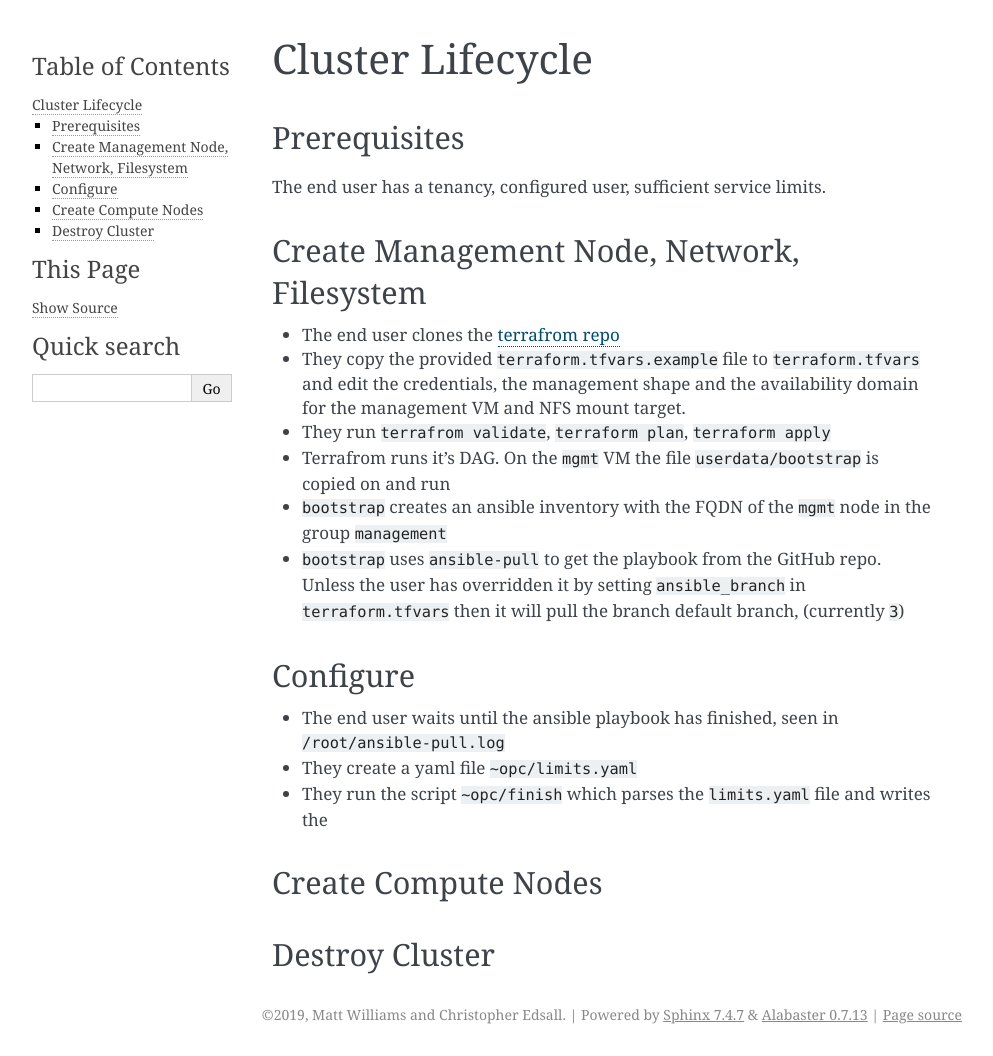
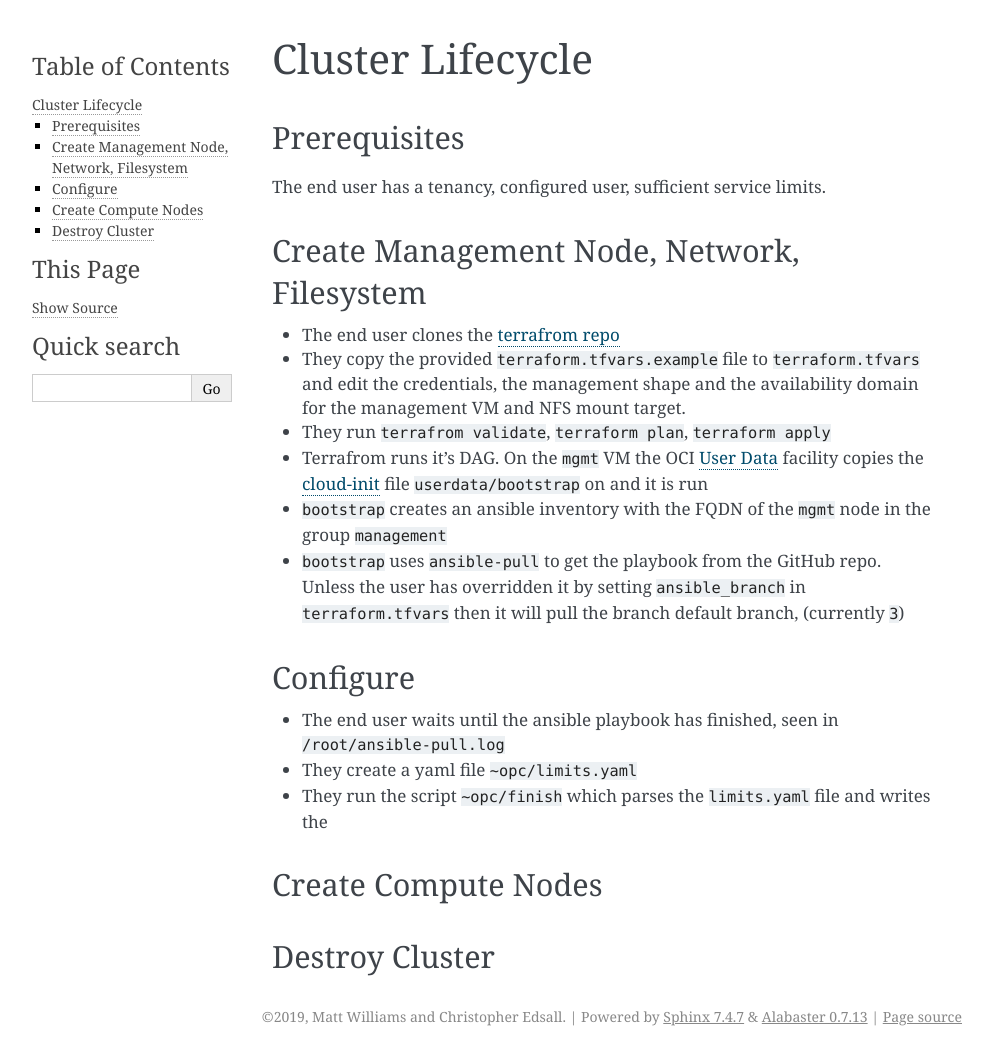
Before and after one commit to christopheredsall/citc-architecture, a Sphinx documentation site: the page built from source/cluster-lifecycle.rst, in a window 1280 px wide. Shown: the whole page, without its empty margins (148-1141 px from the left). Built offline with Sphinx 7.4.7, drawn with Linux system fonts in a browser that asks for light colours.

Commit message:
Add links to Oracle User Data and cloud-init

```diff
--- a/source/cluster-lifecycle.rst
+++ b/source/cluster-lifecycle.rst
@@ -14,7 +14,10 @@ Create Management Node, Network, Filesystem
   ``terraform.tfvars`` and edit the credentials, the management shape and the
   availability domain for the management VM and NFS mount target.
 - They run ``terrafrom validate``, ``terraform plan``,  ``terraform apply``
-- Terrafrom runs it's DAG. On the ``mgmt`` VM the file ``userdata/bootstrap`` is copied on and run
+- Terrafrom runs it's DAG. On the ``mgmt`` VM the OCI
+  `User Data <https://docs.cloud.oracle.com/iaas/Content/Compute/References/images.htm?Highlight=init%20userdata>`_
+  facility copies the `cloud-init <https://cloudinit.readthedocs.io/en/latest/>`_
+  file ``userdata/bootstrap`` on and it is run
 - ``bootstrap`` creates an ansible inventory with the FQDN of the ``mgmt`` node in the group ``management``
 - ``bootstrap`` uses ``ansible-pull`` to get the playbook from the GitHub repo.
   Unless the user has overridden it by setting ``ansible_branch`` in
```
